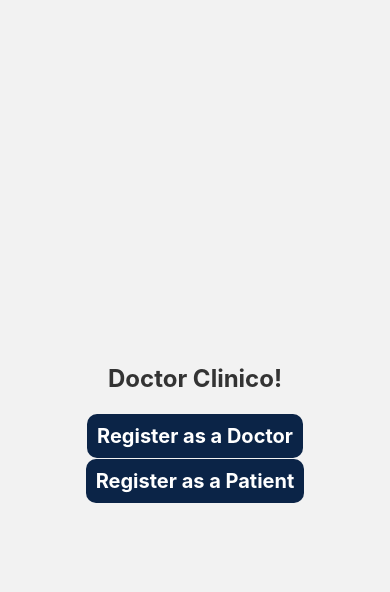
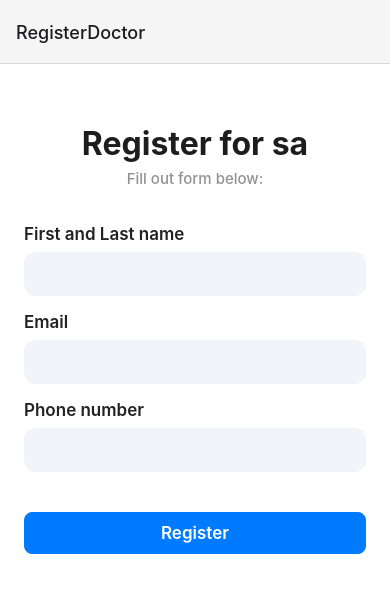
Before and after one commit to amazingfarooqq/doctor-react-native-app, a React Native app: screen / in a window 390 px wide. Shown: the top 592 px of the page. Built offline with nearby package versions, Linux system fonts and the light colour scheme.

Commit message:
working on doctor form

```diff
--- a/package.json
+++ b/package.json
@@ -14,12 +14,14 @@
     "@react-navigation/native-stack": "^6.9.12",
     "expo": "~48.0.9",
     "expo-status-bar": "~1.4.4",
+    "firebase": "^9.19.1",
     "react": "18.2.0",
     "react-dom": "^18.2.0",
     "react-native": "0.71.4",
     "react-native-safe-area-context": "^4.5.0",
     "react-native-screens": "~3.20.0",
-    "react-native-web": "~0.18.11"
+    "react-native-web": "~0.18.11",
+    "react-phone-input-2": "^2.15.1"
   },
   "devDependencies": {
     "@babel/core": "^7.20.0"
--- a/src/components/DoctorRegister/RegisterForm.js
+++ b/src/components/DoctorRegister/RegisterForm.js
@@ -1,5 +1,5 @@
-import { useRoute } from '@react-navigation/native';
-import React, { useState } from 'react';
+import { useRoute } from "@react-navigation/native";
+import React, { useState } from "react";
 import {
   StyleSheet,
   SafeAreaView,
@@ -7,85 +7,88 @@ import {
   Text,
   TouchableOpacity,
   TextInput,
-} from 'react-native';
+} from "react-native";
 
 const DoctorRegisterForm = (props) => {
-    console.log({props});
-  const [form, setForm] = useState({
-    email: '',
-    password: '',
-  });
-
   const router = useRoute();
 
+  // const {category, description} = router?.params?.item
 
-  const {category, description} = router?.params?.item
+  const [fullname, onChangeFullName] = React.useState("");
+  const [email, onChangeEmail] = React.useState("");
+  const [phoneNumber, onChangePhoneNumber] = useState("")
 
-  console.log(router);
+
+
+  const onSubmit = () => {
+    console.log({fullname,email, phoneNumber});
+  }
+
+
+
+
+
   return (
-    <SafeAreaView style={{ flex: 1, backgroundColor: '#fff' }}>
+    <SafeAreaView style={{ flex: 1, backgroundColor: "#fff" }}>
       <View style={styles.container}>
         <View style={styles.header}>
-          <Text style={styles.title}>Register for {category}</Text>
+          <Text style={styles.title}>Register for sa</Text>
 
           <Text style={styles.subtitle}>Fill out form below:</Text>
         </View>
 
         <View style={styles.form}>
           <View style={styles.input}>
-            <Text style={styles.inputLabel}>Email address</Text>
-
+            <Text style={styles.inputLabel}>First and Last name</Text>
             <TextInput
-              autoCapitalize="none"
-              autoCorrect={false}
-              keyboardType="email-address"
-              onChangeText={email => setForm({ ...form, email })}
-              placeholder="john@example.com"
-              placeholderTextColor="#6b7280"
               style={styles.inputControl}
-              value={form.email}
+              onChangeText={onChangeFullName}
+              value={fullname}
             />
           </View>
-
           <View style={styles.input}>
-            <Text style={styles.inputLabel}>Password</Text>
-
+            <Text style={styles.inputLabel}>Email</Text>
             <TextInput
-              autoCorrect={false}
-              onChangeText={password => setForm({ ...form, password })}
-              placeholder="********"
-              placeholderTextColor="#6b7280"
               style={styles.inputControl}
-              secureTextEntry={true}
-              value={form.password}
+              onChangeText={onChangeEmail}
+              value={email}
+              placeholder=""
+            />
+          </View>
+          <View style={styles.input}>
+            <Text style={styles.inputLabel}>Phone number</Text>
+            <TextInput
+              style={styles.inputControl}
+              onChangeText={onChangePhoneNumber}
+              value={phoneNumber}
+              placeholder=""
+              keyboardType="numeric"
             />
           </View>
 
           <View style={styles.formAction}>
             <TouchableOpacity
-              onPress={() => {
-                // handle onPress
-              }}>
+              onPress={onSubmit}>
               <View style={styles.btn}>
-                <Text style={styles.btnText}>Sign in</Text>
+                <Text style={styles.btnText}>Register</Text>
               </View>
             </TouchableOpacity>
           </View>
 
-          <TouchableOpacity
+          {/* <TouchableOpacity
             onPress={() => {
               // handle link
             }}>
             <Text style={styles.formFooter}>
-              Don't have an account?{' '}
-              <Text style={{ textDecorationLine: 'underline' }}>Sign up</Text>
+              Don't have an account?{" "}
+              <Text style={{ textDecorationLine: "underline" }}>Register</Text>
             </Text>
-          </TouchableOpacity>
+          </TouchableOpacity> */}
         </View>
       </View>
     </SafeAreaView>
   );
-}
+};
 
 const styles = StyleSheet.create({
   container: {
@@ -105,58 +108,58 @@ const styles = StyleSheet.create({
   },
   formFooter: {
     fontSize: 15,
-    fontWeight: '500',
-    color: '#222',
-    textAlign: 'center',
+    fontWeight: "500",
+    color: "#222",
+    textAlign: "center",
   },
   title: {
     fontSize: 32,
-    fontWeight: 'bold',
-    color: '#1d1d1d',
+    fontWeight: "bold",
+    color: "#1d1d1d",
     marginBottom: 6,
-    textAlign: 'center',
+    textAlign: "center",
   },
   subtitle: {
     fontSize: 15,
-    fontWeight: '500',
-    color: '#929292',
-    textAlign: 'center',
+    fontWeight: "500",
+    color: "#929292",
+    textAlign: "center",
   },
   input: {
     marginBottom: 16,
   },
   inputLabel: {
     fontSize: 17,
-    fontWeight: '600',
-    color: '#222',
+    fontWeight: "600",
+    color: "#222",
     marginBottom: 8,
   },
   inputControl: {
     height: 44,
-    backgroundColor: '#f1f5f9',
+    backgroundColor: "#f1f5f9",
     paddingHorizontal: 16,
     borderRadius: 12,
     fontSize: 15,
-    fontWeight: '500',
-    color: '#222',
+    fontWeight: "500",
+    color: "#222",
   },
   btn: {
-    flexDirection: 'row',
-    alignItems: 'center',
-    justifyContent: 'center',
+    flexDirection: "row",
+    alignItems: "center",
+    justifyContent: "center",
     borderRadius: 8,
     paddingVertical: 8,
     paddingHorizontal: 16,
     borderWidth: 1,
-    backgroundColor: '#007aff',
-    borderColor: '#007aff',
+    backgroundColor: "#007aff",
+    borderColor: "#007aff",
   },
   btnText: {
     fontSize: 17,
     lineHeight: 24,
-    fontWeight: '600',
-    color: '#fff',
+    fontWeight: "600",
+    color: "#fff",
   },
 });
 
-export default DoctorRegisterForm
+export default DoctorRegisterForm;
--- a/src/navigate/index.js
+++ b/src/navigate/index.js
@@ -18,12 +18,12 @@ const Navigator = () => {
       <Stack.Navigator screenOptions={{ headerStyle: { backgroundColor: "whitesmoke" } }} >
 
 
+        <Stack.Screen name="RegisterDoctor" component={DoctorRegisterForm} />
         <Stack.Screen name="HomePage" component={HomePage} options={{headerShown: false}}/>
         <Stack.Screen name="Home" component={MainTabNavigator} options={{headerShown: false}}/>
 
 
         <Stack.Screen name="RegisterDoctorCategories" component={DoctorsCategories} options={{ title: 'Doctor Categories' }}/>
-        <Stack.Screen name="RegisterDoctor" component={DoctorRegisterForm} />
 
 
         <Stack.Screen name="RegisterPatient" component={PatientRegisterForm} options={{headerShown: false}}/>
```
Also changed, not shown: src/database/functions.js (added, +22 -0 lines), src/database/firebaseauth.js (added), 2 other files (tests, documents, lock files or other folders).
